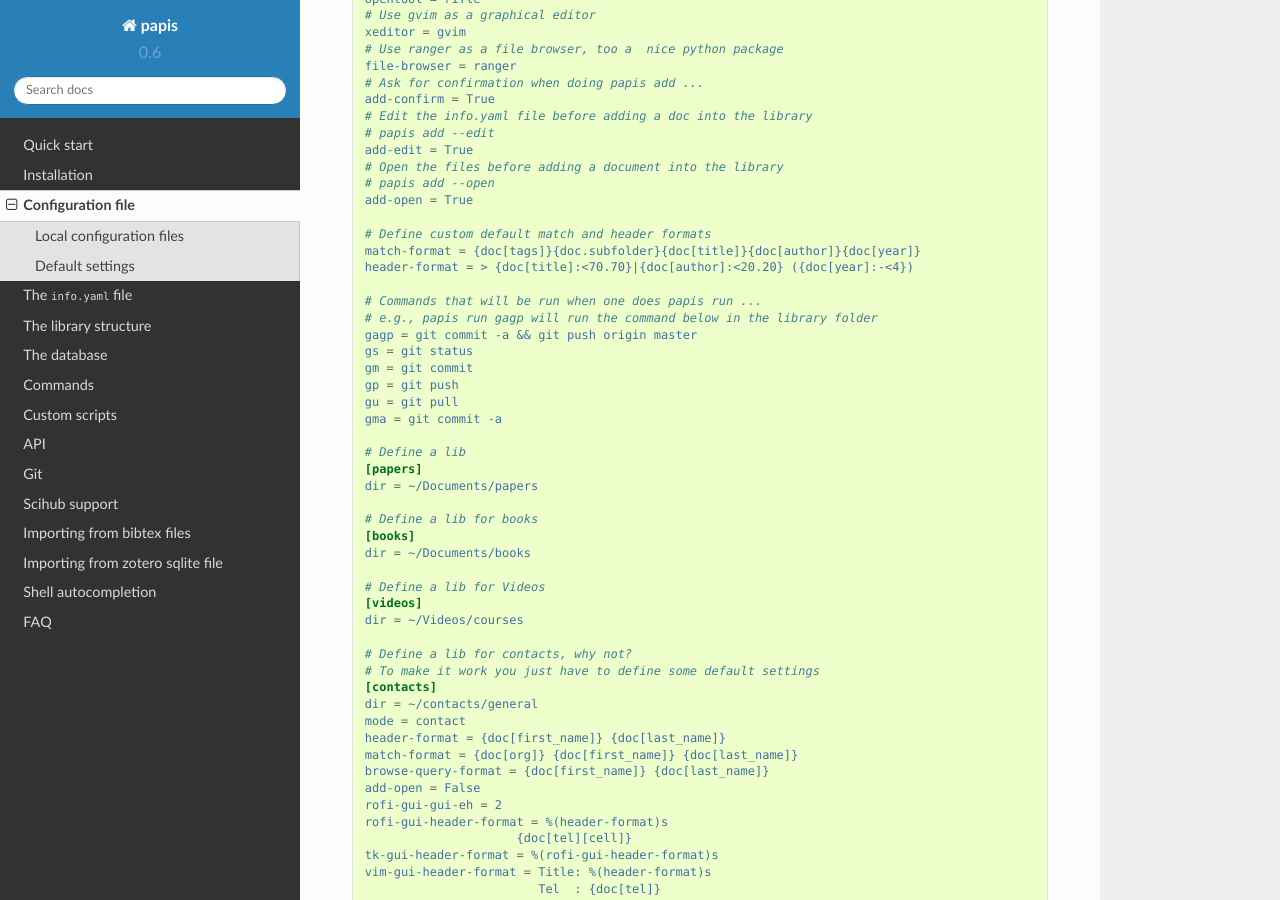
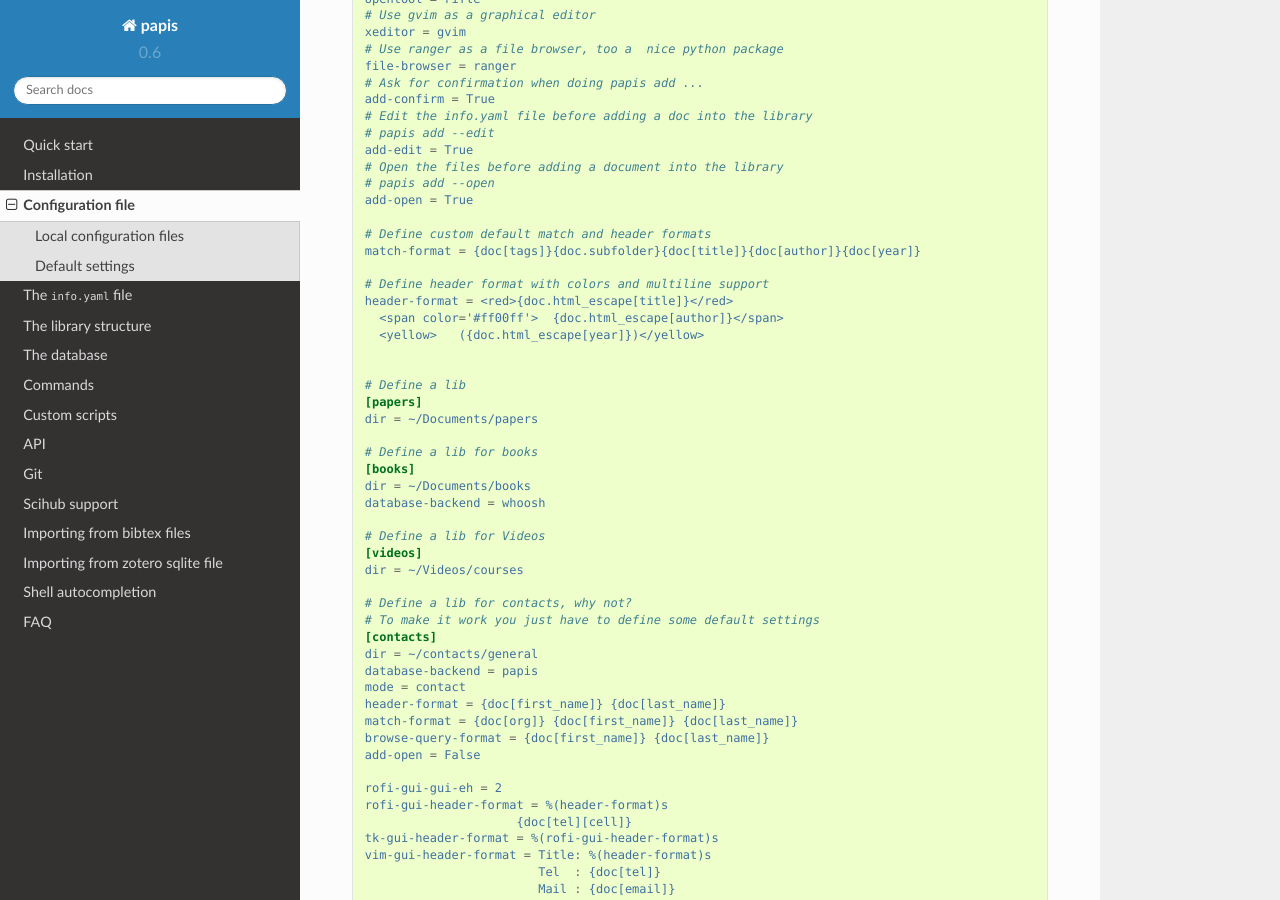
Before and after one commit to papis/papis, a Sphinx documentation site: the page built from doc/source/configuration.rst, in a window 1280 px wide and 900 px high, scrolled down 609 px. Built offline with Sphinx 7.4.7 and the Read the Docs theme 2.0.0, drawn with Linux system fonts in a browser that asks for light colours.

Commit message:
Make picker more fault tolerant for html parsing

```diff
--- a/doc/source/configuration.rst
+++ b/doc/source/configuration.rst
@@ -43,16 +43,12 @@ A more complete example of a configuration file is the following
 
   # Define custom default match and header formats
   match-format = {doc[tags]}{doc.subfolder}{doc[title]}{doc[author]}{doc[year]}
-  header-format = > {doc[title]:<70.70}|{doc[author]:<20.20} ({doc[year]:-<4})
 
-  # Commands that will be run when one does papis run ...
-  # e.g., papis run gagp will run the command below in the library folder
-  gagp = git commit -a && git push origin master
-  gs = git status
-  gm = git commit
-  gp = git push
-  gu = git pull
-  gma = git commit -a
+  # Define header format with colors and multiline support
+  header-format = <red>{doc.html_escape[title]}</red>
+    <span color='#ff00ff'>  {doc.html_escape[author]}</span>
+    <yellow>   ({doc.html_escape[year]})</yellow>
+
 
   # Define a lib
   [papers]
@@ -61,6 +57,7 @@ A more complete example of a configuration file is the following
   # Define a lib for books
   [books]
   dir = ~/Documents/books
+  database-backend = whoosh
 
   # Define a lib for Videos
   [videos]
@@ -70,11 +67,13 @@ A more complete example of a configuration file is the following
   # To make it work you just have to define some default settings
   [contacts]
   dir = ~/contacts/general
+  database-backend = papis
   mode = contact
   header-format = {doc[first_name]} {doc[last_name]}
   match-format = {doc[org]} {doc[first_name]} {doc[last_name]}
   browse-query-format = {doc[first_name]} {doc[last_name]}
   add-open = False
+
   rofi-gui-gui-eh = 2
   rofi-gui-header-format = %(header-format)s
                        {doc[tel][cell]}
```
Also changed, not shown: 1 other file.
